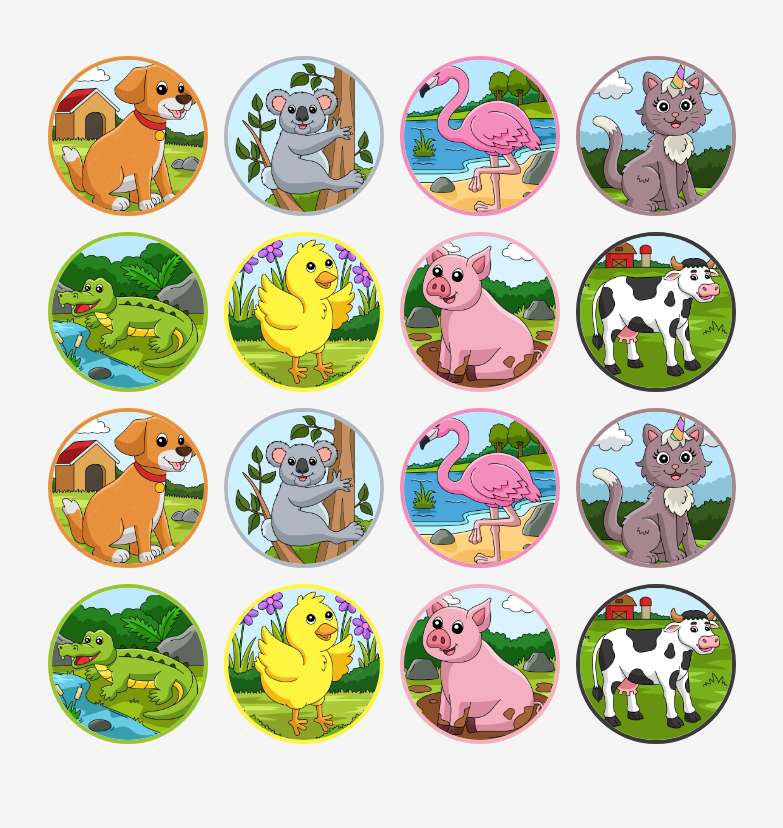
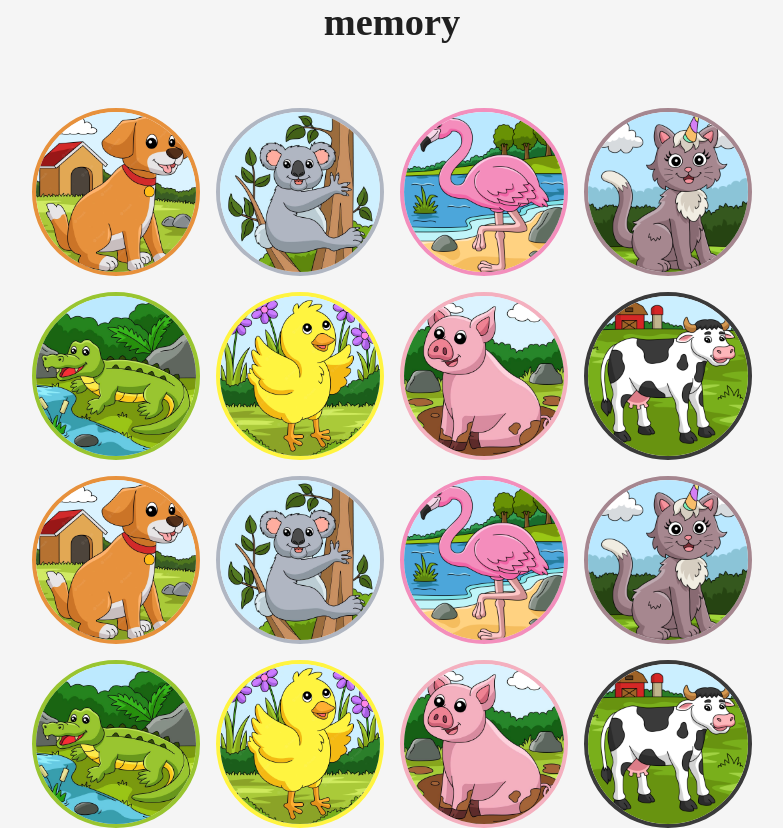
Before and after one commit to CaiqueMorales20/memory-game, a React (Vite) app: page / in a window 1280 px wide. Shown: the whole page, without its empty margins (248-1031 px from the left). Before the commit the page ends 800 px from the top, so only its background shows below. Built offline with nearby package versions, Linux system fonts and the light colour scheme.

Commit message:
:lipstick: feat: Global Style

```diff
--- a/src/App.style.tsx
+++ b/src/App.style.tsx
@@ -6,6 +6,13 @@ export const AppS = styled.div`
 	display: flex;
 	align-items: center;
 	justify-content: center;
-	height: 100vh;
+	flex-direction: column;
+	gap: 4em;
+	min-height: 100vh;
 	width: 100vw;
 `;
+
+export const Title = styled.h1`
+	color: #202020;
+	font-size: 2.4rem;
+`;
--- a/src/App.tsx
+++ b/src/App.tsx
@@ -1,5 +1,5 @@
 // Styled Components
-import { AppS } from "./App.style";
+import { AppS, Title } from "./App.style";
 import { CardContent } from "./components/CardContent";
 
 // Functional Component
@@ -7,6 +7,7 @@ const App = () => {
 	// Rendering
 	return (
 		<AppS>
+			<Title>memory</Title>
 			<CardContent />
 		</AppS>
 	);
--- a/src/GlobalStyle.tsx
+++ b/src/GlobalStyle.tsx
@@ -18,5 +18,7 @@ export const GlobalStyle = createGlobalStyle`
   }
   body{
     background-color: var(--clrPrimary400);
+    max-width: 100vw;
+    overflow-x: hidden;
   }
 `;
--- a/src/components/Card/style.tsx
+++ b/src/components/Card/style.tsx
@@ -10,11 +10,12 @@ type CardProps = {
 export const CardS = styled.div<CardProps>`
 	border-radius: 50%;
 	border: 0.25rem solid ${(props) => props.color};
-	width: 10rem;
 	aspect-ratio: 1 / 1;
 	display: grid;
 	place-items: center;
 	overflow: hidden;
+	align-self: center;
+	justify-self: center;
 `;
 
 export const CardImg = styled.img`
--- a/src/components/CardContent/style.tsx
+++ b/src/components/CardContent/style.tsx
@@ -3,7 +3,11 @@ import { styled } from "styled-components";
 
 // Styled Components
 export const CardContentS = styled.div`
+	--column-number: 4;
+
 	display: grid;
-	grid-template-columns: repeat(4, 1fr);
+	grid-template-columns: repeat(var(--column-number), 1fr);
 	gap: 1em;
+	width: min(45rem, 90%);
+	margin-inline: auto;
 `;
```
